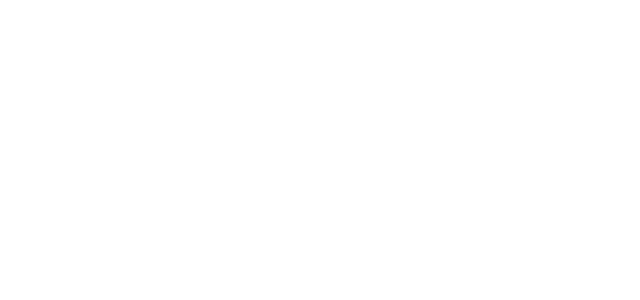
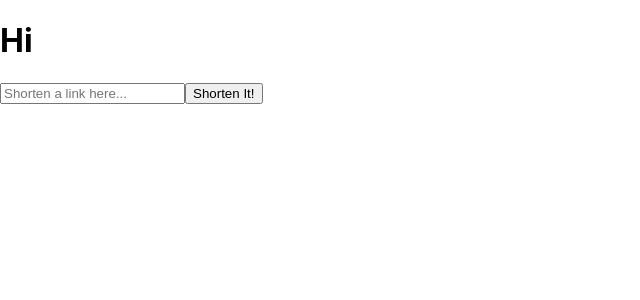
Before and after one commit to vikrambenipal/react-url-shortener-api-app, a React (Create React App) app: page / in a window 1280 px wide. Shown: the top 300 px of the page, without its empty margins (0-640 px from the left). Built offline with nearby package versions, Linux system fonts and the light colour scheme.

Commit message:
get request to shorten link works

```diff
--- a/package.json
+++ b/package.json
@@ -6,9 +6,11 @@
     "@testing-library/jest-dom": "^5.11.4",
     "@testing-library/react": "^11.1.0",
     "@testing-library/user-event": "^12.1.10",
+    "axios": "^0.21.1",
     "react": "^17.0.1",
     "react-dom": "^17.0.1",
     "react-scripts": "4.0.3",
+    "styled-components": "^5.2.1",
     "web-vitals": "^1.0.1"
   },
   "scripts": {
--- a/src/App.js
+++ b/src/App.js
@@ -1,9 +1,11 @@
+import React from 'react';
+import Form from './components/Form';
 
-
-function App() {
+const App = () => {
   return (
     <div className="App">
-
+      <h1>Hi</h1>
+      <Form />
     </div>
   );
 }
--- /dev/null
+++ b/src/components/Form.js
@@ -0,0 +1,34 @@
+import React, { useState } from 'react'
+import axios from 'axios';
+
+
+const Form = () => {
+
+    const [link, setLink] = useState("");
+
+    const submitHandler = (e) => {
+        e.preventDefault();
+        axios(`https://api.shrtco.de/v2/shorten?url=${link}`, {
+            method: 'get',
+        }).then((e) => {
+            console.log(e);
+            console.log(e.data.result.short_link);
+        })
+
+    }
+
+    const textHandler = (e) => {
+        setLink(e.target.value);
+    }
+
+    return (
+        <div>
+            <form onSubmit={submitHandler}>
+                <input type="text" onChange={textHandler} placeholder="Shorten a link here..."></input>
+                <input type="submit" value="Shorten It!"></input>
+            </form>
+        </div>
+    )
+}
+
+export default Form;
```
Also changed, not shown: 1 other file (tests, documents, lock files or other folders).
